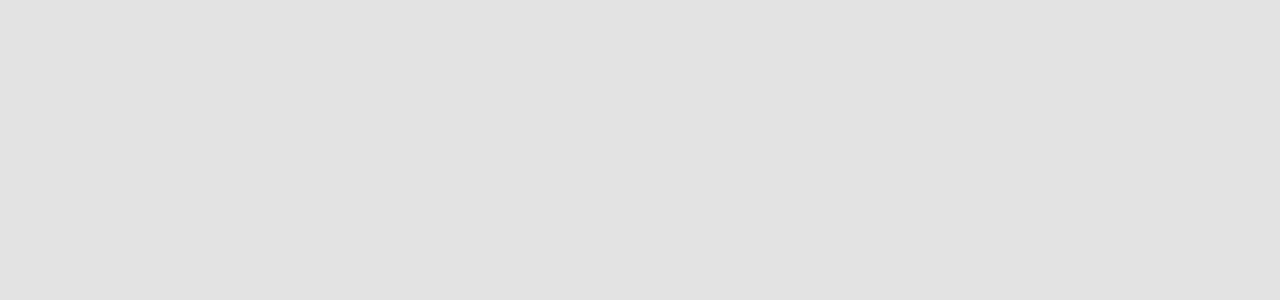
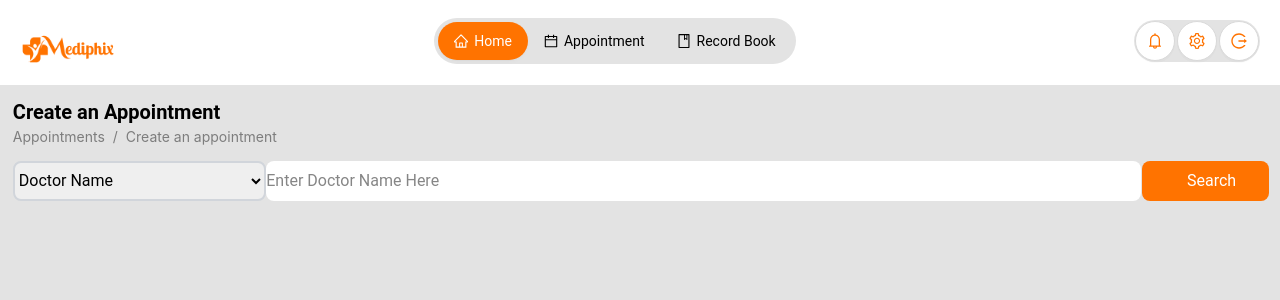
Before and after one commit to PlazerDev/mediphix-frontend, a React (Vite) app: page /SearchDoctor in a window 1280 px wide. Before the commit this address had no page. Shown: the top 300 px of the page. Built offline with nearby package versions, Linux system fonts and the light colour scheme.

Commit message:
Final previous and upcoming appointment details

```diff
--- a/src/App.tsx
+++ b/src/App.tsx
@@ -9,6 +9,7 @@ import LoginAuth from './components/login/LoginAuth'
 import RecordBook from './components/patient/recordbook/RecordBook'
 import UpComingAppointment from './components/patient/appointment/UpComingAppointment'
 import AppointmentTableDetails from './components/patient/appointment/AppointmentTableDetails'
+import SelectDoctor from './components/patient/appointment/SelectDoctor'
 
 
 function App() {
@@ -33,6 +34,7 @@ function App() {
               <Route path='/patient/recordbook' element={<RecordBook />} />
               <Route path='/UpComingAppointment' element={<UpComingAppointment/>} />
               <Route path='/AppointmentTableDetails' element={<AppointmentTableDetails/>} />
+              <Route path='/SearchDoctor' element={<SelectDoctor/>} />
 
 
 
--- a/src/components/patient/appointment/PreviousAppointments.tsx
+++ b/src/components/patient/appointment/PreviousAppointments.tsx
@@ -2,13 +2,17 @@ import { DatePicker, Space } from 'antd';
 import { Breadcrumb } from 'antd';
 import AppointmentTableDetails from './AppointmentTableDetails';
 const { RangePicker } = DatePicker;
+import PatientNavigation from '../navigation/PatientNavigation';
 
 const PreviousAppointments = () => {
   return (
 
         <div>
+          <div>
+            <PatientNavigation />
+          </div>
         <div>
-        <p className='text-xl font-bold ml-[1%] mt-[3%]'>Previous Appointments</p>
+        <p className='text-xl font-bold ml-[1%] mt-[1%]'>Previous Appointments</p>
         </div>
 
         <div>
@@ -26,19 +30,19 @@ const PreviousAppointments = () => {
   />
          </div>
 
-        <div className='flex ml-[1%] mt-10'>
+        <div className='flex ml-[1%] mt-[1%] mb-[1%]'>
         <Space direction="vertical" size={15}>
-        <RangePicker />
+        <RangePicker style={{ height: '50px' }}/>
         </Space>
 
         <select className='border-2 border-gray-300 rounded-lg  ml-[1%]'>
         <option value="option1">Doctor Name</option>
         </select>
-        <input type="text" placeholder='Type Here' className='rounded-lg focus:outline-none placeholder:text-[var(--text-c)] ml-[0.1%] w-[40%] pl-5 ' />
-        <button className='bg-[#FF7300] text-white rounded-lg ml-[0.1%] w-[10%] h-[40px] pl-10 '>Search</button>
+        <input type="text" placeholder='Type Here' className='rounded-lg focus:outline-none placeholder:text-[var(--text-c)] ml-[0.1%] w-[55%] pl-5 ' />
+        <button className='bg-[#FF7300] text-white rounded-lg ml-[0.1%] w-[10%] h-[50px] pl-[0.5%] '>Search</button>
         </div>
 
-       <div>
+       <div className='mt-[-2%]'>
        <AppointmentTableDetails/>
        </div>
 
--- /dev/null
+++ b/src/components/patient/appointment/SelectDoctor.tsx
@@ -0,0 +1,64 @@
+import PatientNavigation from '../navigation/PatientNavigation'
+import { Breadcrumb } from 'antd';
+const { RangePicker } = DatePicker;
+import { DatePicker, Space } from 'antd';
+
+const SelectDoctor = () => {
+  return (
+    <div>
+      <PatientNavigation />
+      <div>
+        <p className='text-xl font-bold ml-[1%] mt-[1%]'>Create an Appointment</p>
+      </div>
+      <div>
+          <Breadcrumb className='ml-[1%]'
+    items={[
+      {
+        title: 'Appointments',
+      },
+      {
+        title: <a href="">Create an appointment</a>,
+      },
+
+
+    ]}
+  />
+         </div>
+
+    <div className='flex ml-[1%] mt-[1%]'>
+    <select className='border-2 border-gray-300 rounded-lg w-[20%]'>
+        <option value="option1">Doctor Name</option>
+        </select>
+        <input type="text" placeholder='Enter Doctor Name Here' className='rounded-lg focus:outline-none placeholder:text-[var(--text-c)] w-[69%]  ' />
+        <button className='bg-[#FF7300] text-white rounded-lg ml-[0.1%] w-[10%] h-[40px] pl-[1%] '>Search</button>
+
+
+
+
+
+
+
+
+    </div>
+
+
+
+
+
+
+
+
+
+
+
+
+
+
+
+
+    </div>
+
+  )
+}
+
+export default SelectDoctor
--- a/src/components/patient/appointment/UpComingAppointment.tsx
+++ b/src/components/patient/appointment/UpComingAppointment.tsx
@@ -1,6 +1,7 @@
 import { DatePicker, Space } from 'antd';
 import { Breadcrumb } from 'antd';
 import AppointmentTableDetails from './AppointmentTableDetails';
+import PatientNavigation from '../navigation/PatientNavigation';
 const { RangePicker } = DatePicker;
 
 
@@ -8,10 +9,13 @@ const { RangePicker } = DatePicker;
 const UpComingAppointment = () => {
     return (
         <div>
+          <div>
+            <PatientNavigation />
+          </div>
 
 
            <div>
-             <p className='text-xl font-bold ml-[1%] mt-[3%]'>Upcoming Appointments</p>
+             <p className='text-xl font-bold ml-[1%] mt-[1%]'>Upcoming Appointments</p>
            </div>
 
           <div>
@@ -29,23 +33,24 @@ const UpComingAppointment = () => {
   />
          </div>
 
-        <div className='flex ml-[1%] mt-10'>
+        <div className='flex ml-[1%] mb-[1%] mt-[1%]'>
         <Space direction="vertical" size={15}>
-        <RangePicker />
+        <RangePicker style={{ height: '50px' }} />
         </Space>
 
         <select className='border-2 border-gray-300 rounded-lg ml-[1%] '>
         <option value="option1">Doctor Name</option>
         </select>
-        <input type="text" placeholder='Type Here' className='rounded-lg focus:outline-none placeholder:text-[var(--text-c)] ml-[0.1%] w-[40%] pl-5 ' />
-        <button className='bg-[#FF7300] text-white rounded-lg ml-[0.1%] w-[10%] h-[40px] pl-[0.5%]'>Search</button>
+        <input type="text" placeholder='Type Here' className='rounded-lg focus:outline-none placeholder:text-[var(--text-c)] ml-[0.1%] w-[55%] pl-5 ' />
+        <button className='bg-[#FF7300] text-white rounded-lg ml-[0.1%] w-[10%] h-[50px] pl-[0.5%]'>Search</button>
         </div>
 
 
-       <div className='ml-[1%] mr-[1%] pt-7'>
 
+
+       <div className='mt-[-2%]'>
+         <AppointmentTableDetails/>
        </div>
-         <AppointmentTableDetails/>
        </div>
 
   )
```
